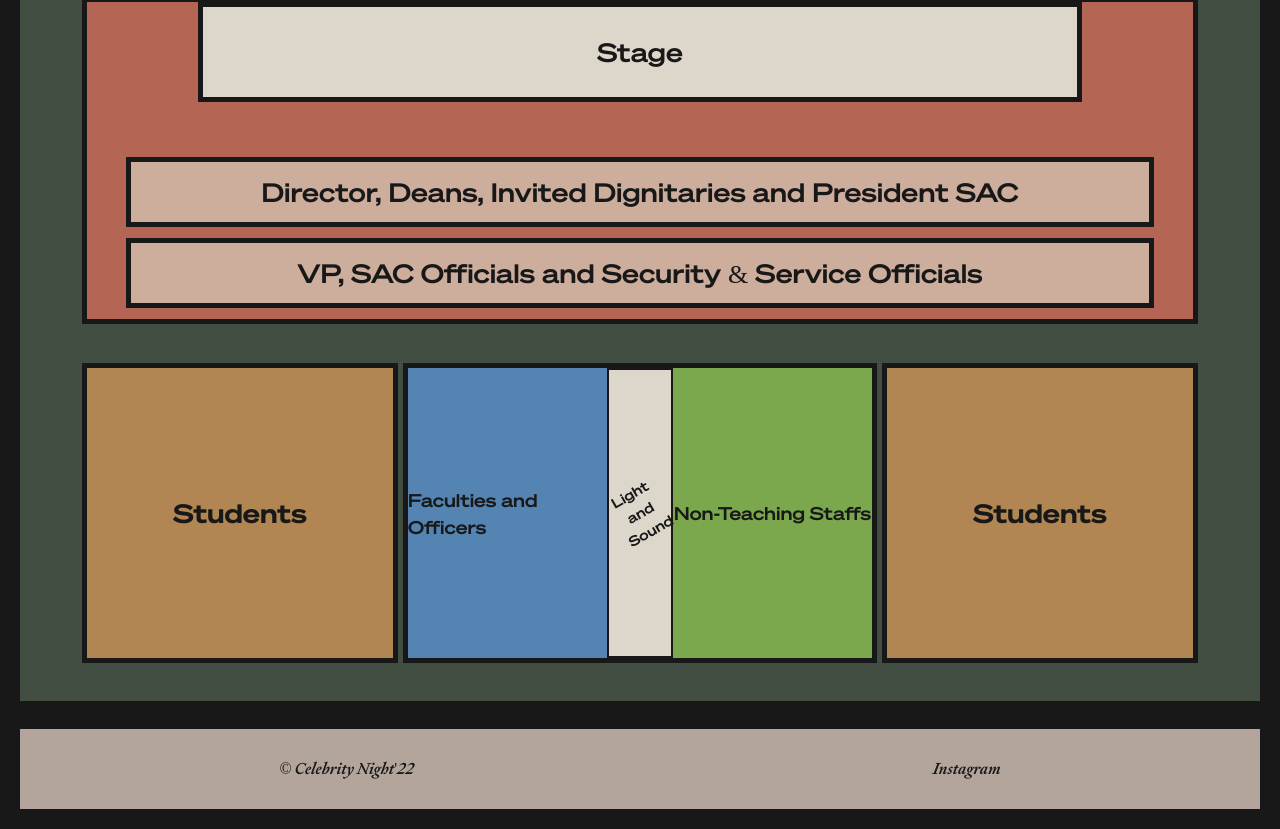
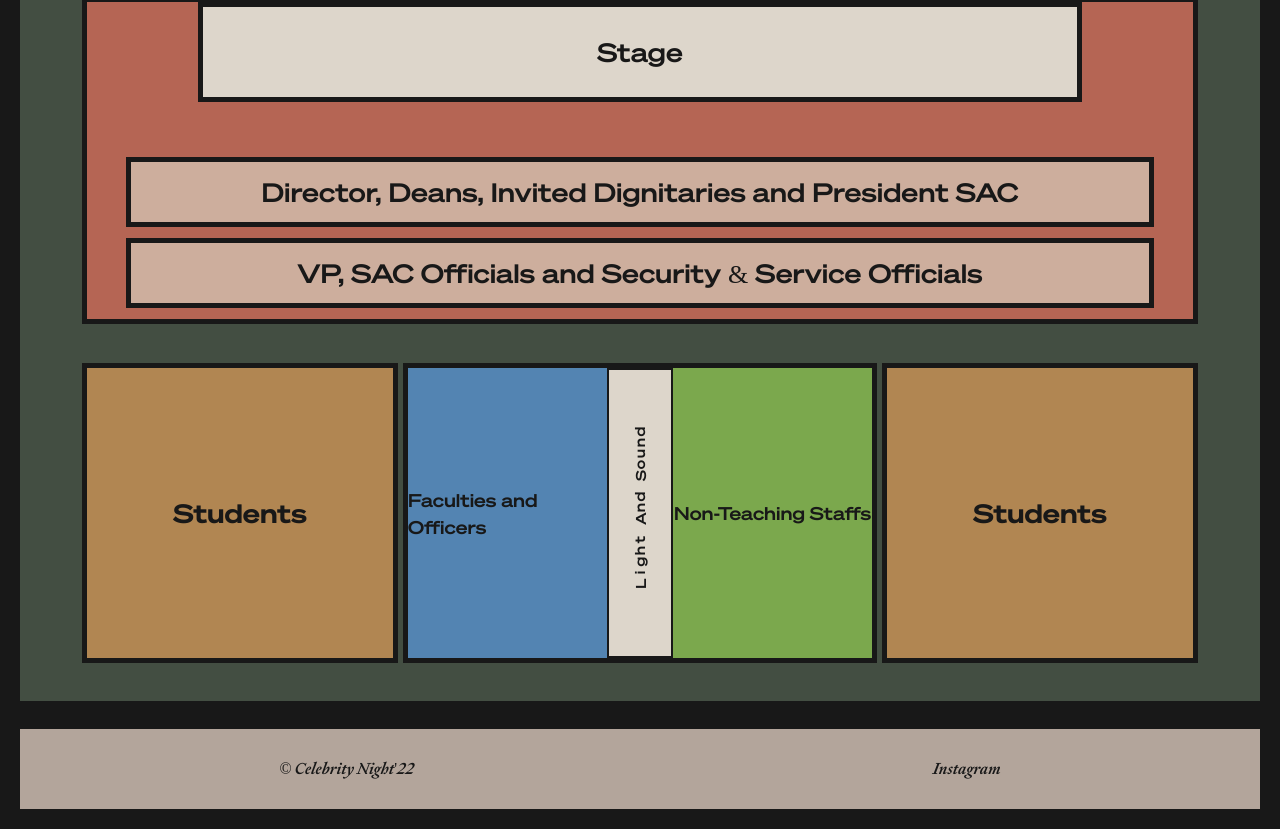
Before and after one commit to CIPHERTron/celebrity-night-22, a React (Create React App) app: page / in a window 1280 px wide. Shown: the part 731-1560 px from the top of the page. Built offline with nearby package versions, Linux system fonts and the light colour scheme.

Commit message:
fix: rotate text in light and sound

```diff
--- a/src/components/StudentArea.jsx
+++ b/src/components/StudentArea.jsx
@@ -56,16 +56,26 @@ const StudentsSection = styled.div`
   .light {
     font-size: 14px;
     height: 100%;
+    width: 100%;
     background: #ddd6cb;
     border: 2px solid #181818;
     display: flex;
+    flex-direction: column;
     align-items: center;
     justify-content: center;
   }
 
   .light > p {
-    transform: rotate(-30deg);
+    transform: rotate(-90deg);
     text-align: center;
+    margin-top: -10px;
+  }
+
+  @media (max-width: 700px) {
+    .light > p {
+      font-size: 12px;
+      margin-top: -10px;
+    }
   }
 
   ${
@@ -100,7 +110,19 @@ function StudentArea() {
             <p>Faculties and Officers</p>
           </div>
           <div className="light">
-            <p>Light and Sound</p>
+            <p>d</p>
+            <p>n</p>
+            <p>u</p>
+            <p>o</p>
+            <p style={{ marginBottom: '10px' }}>S</p>
+            <p>d</p>
+            <p>n</p>
+            <p style={{ marginBottom: '10px' }}>A</p>
+            <p>t</p>
+            <p>h</p>
+            <p>g</p>
+            <p>i</p>
+            <p>L</p>
           </div>
           <div className="non-staffs">
             <p>Non-Teaching Staffs</p>
```
